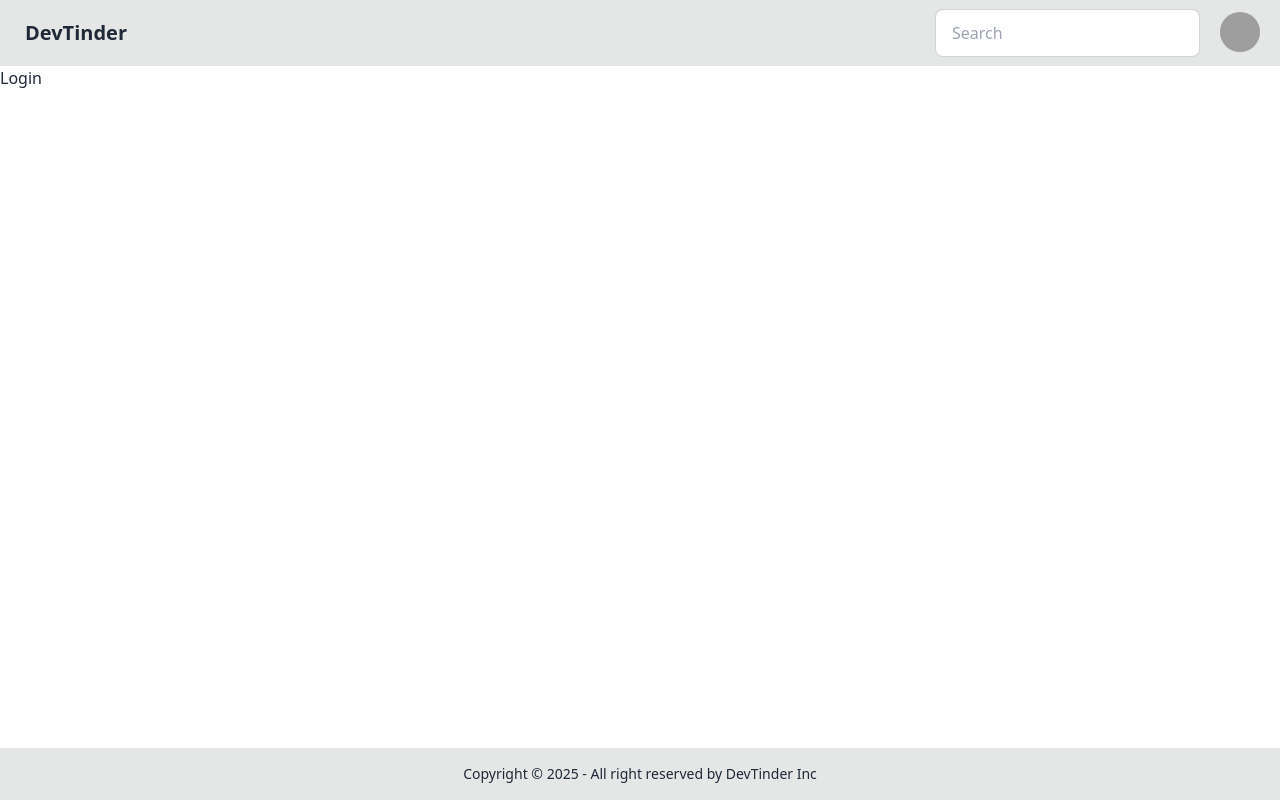
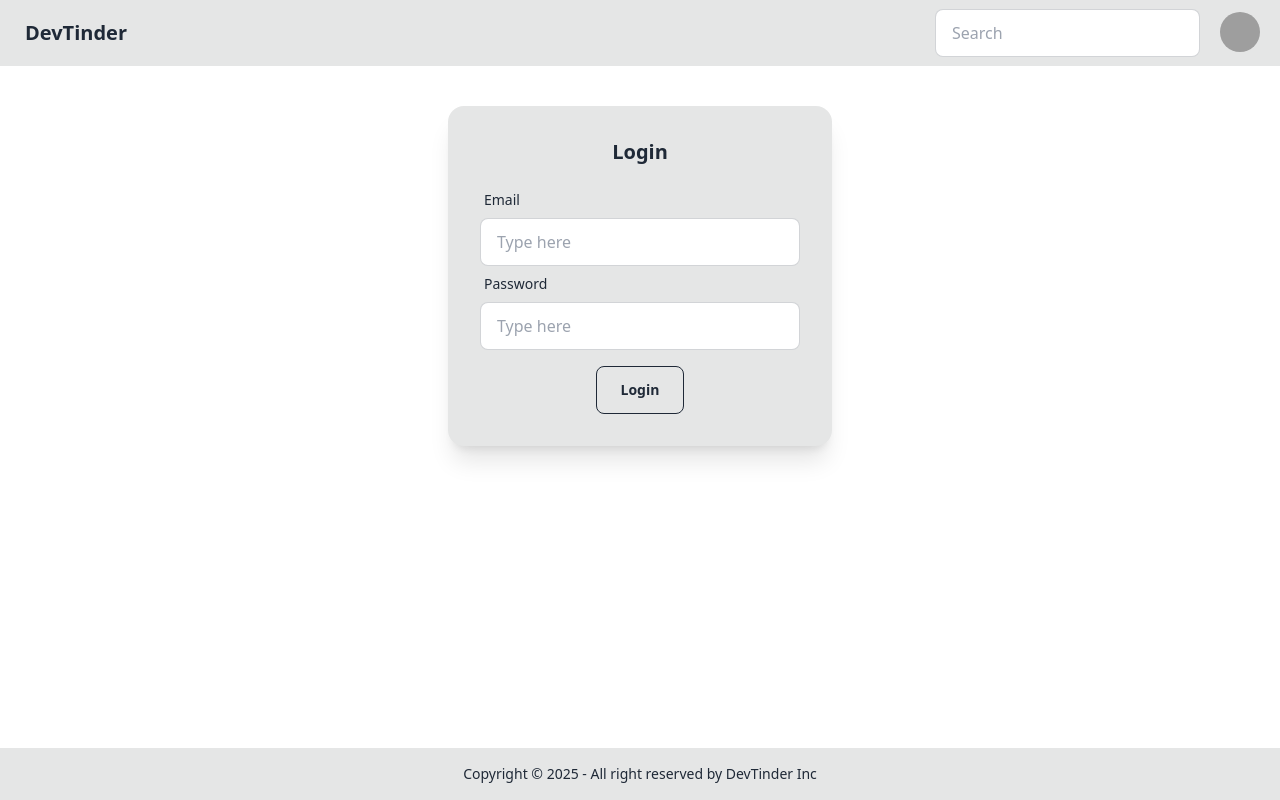
Before and after one commit to dpok360/devTinder-fe, a React (Vite) app: page /login in a window 1280 px wide. Built offline with nearby package versions, Linux system fonts and the light colour scheme; grey boxes are pictures that could not be loaded.

Commit message:
install  cors,implement cors,make post login api call

```diff
--- a/package.json
+++ b/package.json
@@ -10,6 +10,7 @@
     "preview": "vite preview"
   },
   "dependencies": {
+    "axios": "^1.7.9",
     "react": "^18.3.1",
     "react-dom": "^18.3.1",
     "react-router-dom": "^7.1.1"
--- a/src/components/Login.jsx
+++ b/src/components/Login.jsx
@@ -1,5 +1,68 @@
+import axios from 'axios';
+import { useState } from 'react';
+
 const Login = () => {
-  return <div>Login</div>;
+  const [emailId, setEmailId] = useState('');
+  const [password, setPassword] = useState('');
+
+  const handleLogin = async () => {
+    try {
+      const result = await axios.post(
+        'http://localhost:3000/login',
+        {
+          emailId,
+          password,
+        },
+        { withCredentials: true }
+      );
+    } catch (error) {
+      console.error(error);
+    }
+  };
+
+  return (
+    <div className="flex justify-center my-10">
+      <div className="card bg-base-300 w-96 shadow-xl">
+        <div className="card-body">
+          <h2 className="card-title flex justify-center">Login</h2>
+          <div className="py-2">
+            <label className="form-control w-full max-w-xs">
+              <div className="label">
+                <span className="label-text">Email</span>
+              </div>
+              <input
+                type="text"
+                value={emailId}
+                onChange={(e) => setEmailId(e.target.value)}
+                placeholder="Type here"
+                className="input input-bordered w-full max-w-xs"
+              />
+            </label>
+            <label className="form-control w-full max-w-xs">
+              <div className="label">
+                <span className="label-text">Password</span>
+              </div>
+              <input
+                type="text"
+                value={password}
+                onChange={(e) => setPassword(e.target.value)}
+                placeholder="Type here"
+                className="input input-bordered w-full max-w-xs"
+              />
+            </label>
+          </div>
+          <div className="card-actions justify-center">
+            <button
+              className="btn btn-outline btn-ghost px-6"
+              onClick={handleLogin}
+            >
+              Login
+            </button>
+          </div>
+        </div>
+      </div>
+    </div>
+  );
 };
 
 export default Login;
```
Also changed, not shown: 1 other file (tests, documents, lock files or other folders).
